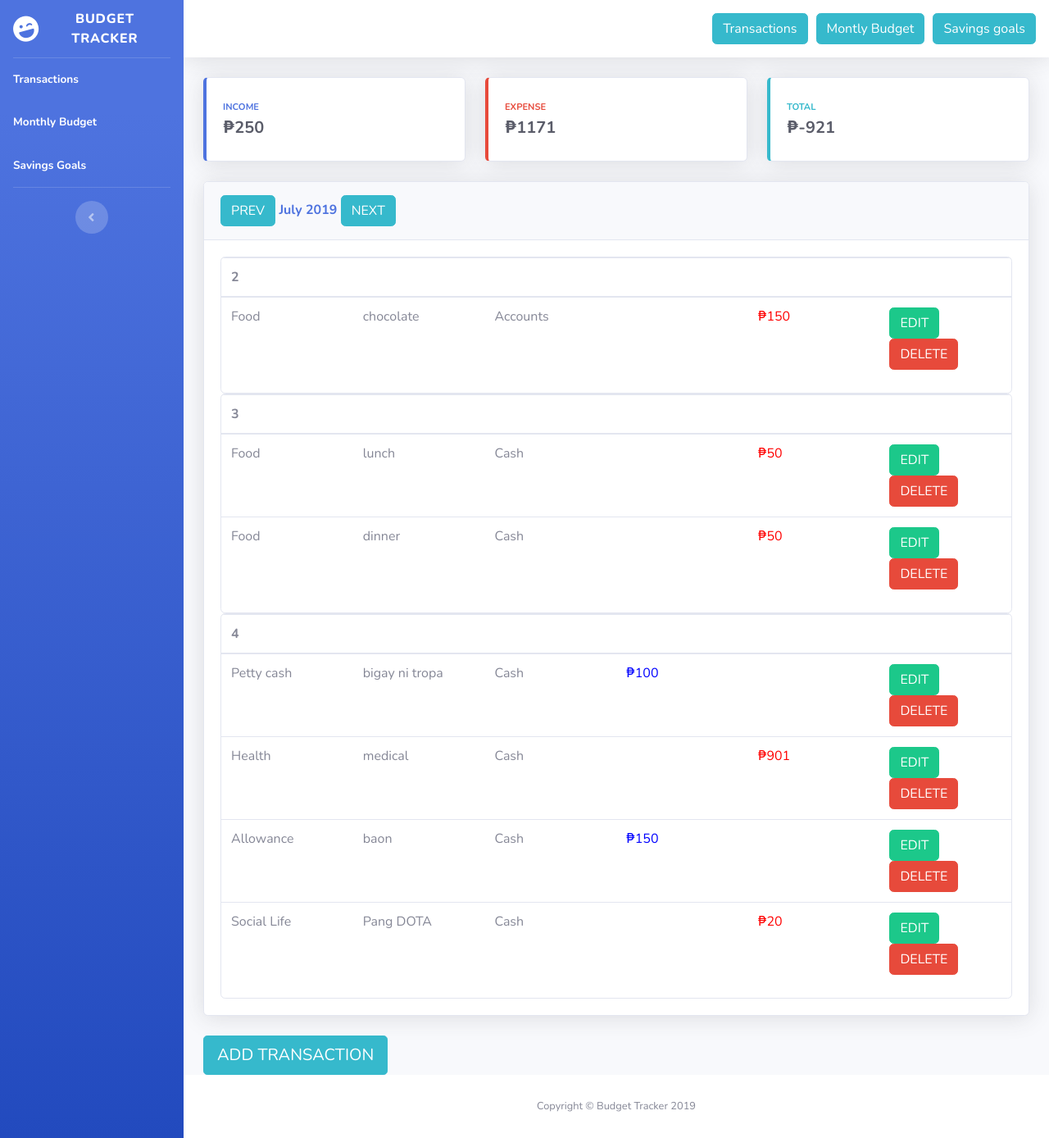
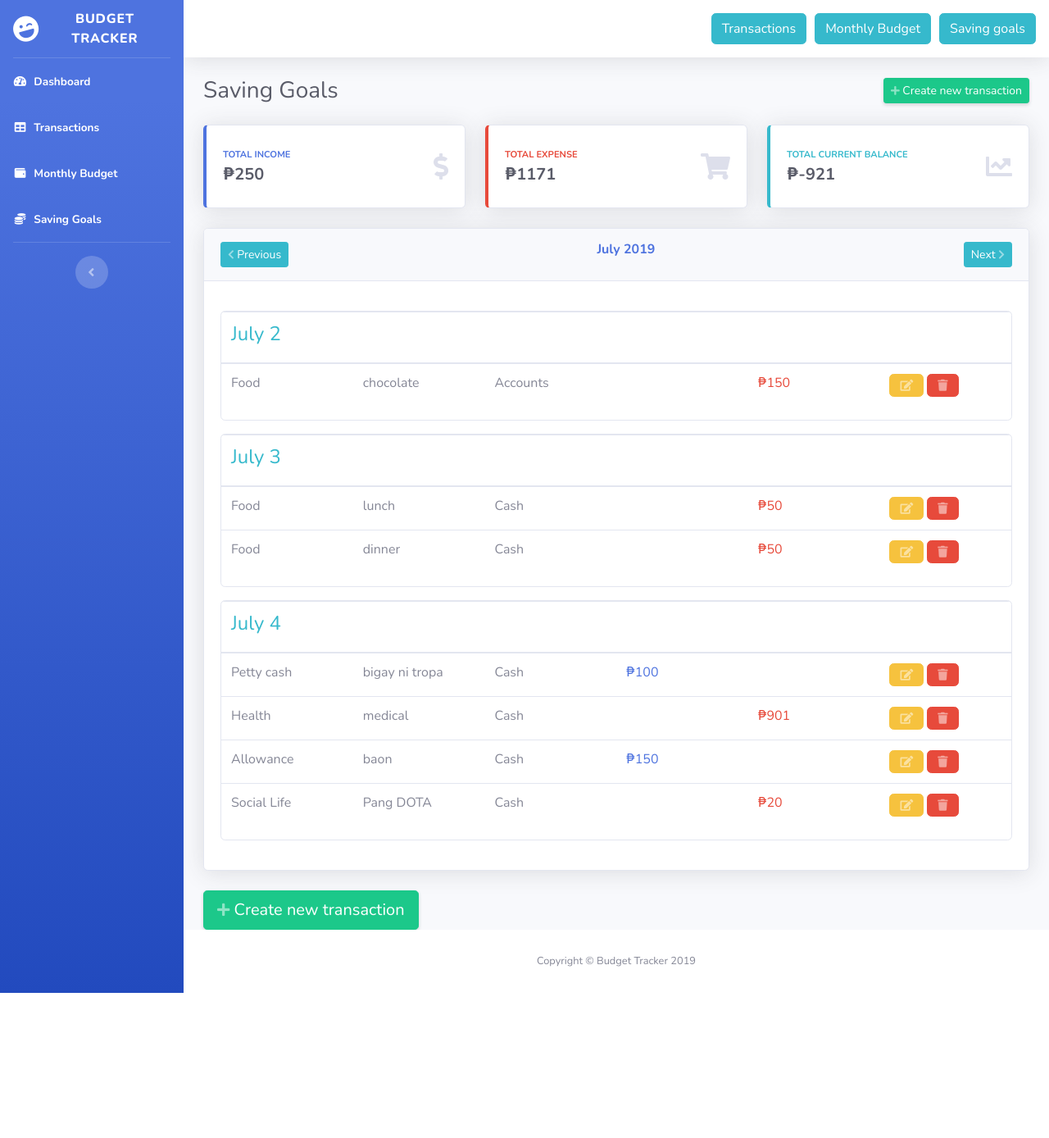
Before and after one commit to 201610030/WebbAppProject, a PHP site: page /Transactions.php in a window 1280 px wide. Shown: the whole page at 82% size. After the commit the page ends 1211 px from the top, so only its background shows below. Run offline with PHP 8.4, Linux system fonts and the light colour scheme; data comes from the database, SQL or seed files in the repository.

Commit message:
minor UI/UX changes, SavingsDelete OK, SavingsEdit/Insert WIP

```diff
--- a/Transactions.php
+++ b/Transactions.php
@@ -101,6 +101,13 @@ $total = $totalIncome - $totalExpense;
 <!-- Begin Page Content -->
 <div class="container-fluid">
 
+    <div class="d-sm-flex align-items-center justify-content-between mb-4">
+        <h1 class="h3 mb-0 text-gray-800">Saving Goals</h1>
+        <button type="button" class="d-none d-sm-inline-block btn btn-sm btn-success shadow-sm" data-toggle="modal" data-target="#myModal">
+         <i class="fas fa-plus fa-sm text-white-50"></i> Create new transaction</button>
+
+    </div>
+
     <!-- Page Heading -->
 
     <div class="row">
@@ -111,8 +118,11 @@ $total = $totalIncome - $totalExpense;
                 <div class="card-body">
                     <div class="row no-gutters align-items-center">
                         <div class="col mr-2">
-                            <div class="text-xs font-weight-bold text-primary text-uppercase mb-1">Income</div>
+                            <div class="text-xs font-weight-bold text-primary text-uppercase mb-1">Total Income</div>
                             <div class="h5 mb-0 font-weight-bold text-gray-800">₱<?= $totalIncome ?></div>
+                        </div>
+                        <div class="col-auto">
+                            <i class="fas fa-dollar-sign fa-2x text-gray-300"></i>
                         </div>
                     </div>
                 </div>
@@ -125,8 +135,11 @@ $total = $totalIncome - $totalExpense;
                 <div class="card-body">
                     <div class="row no-gutters align-items-center">
                         <div class="col mr-2">
-                            <div class="text-xs font-weight-bold text-danger text-uppercase mb-1">Expense</div>
+                            <div class="text-xs font-weight-bold text-danger text-uppercase mb-1">Total Expense</div>
                             <div class="h5 mb-0 font-weight-bold text-gray-800">₱<?= $totalExpense ?></div>
+                        </div>
+                        <div class="col-auto">
+                            <i class="fas fa-shopping-cart fa-2x text-gray-300"></i>
                         </div>
                     </div>
                 </div>
@@ -139,8 +152,11 @@ $total = $totalIncome - $totalExpense;
                 <div class="card-body">
                     <div class="row no-gutters align-items-center">
                         <div class="col mr-2">
-                            <div class="text-xs font-weight-bold text-info text-uppercase mb-1">Total</div>
+                            <div class="text-xs font-weight-bold text-info text-uppercase mb-1">Total Current Balance</div>
                             <div class="h5 mb-0 font-weight-bold text-gray-800">₱<?= $total ?></div>
+                        </div>
+                        <div class="col-auto">
+                            <i class="fas fa-chart-line fa-2x text-gray-300"></i>
                         </div>
                     </div>
                 </div>
@@ -150,19 +166,22 @@ $total = $totalIncome - $totalExpense;
 
     <!-- DataTales Example -->
     <div class="card shadow mb-4">
-        <div class="card-header py-3">
+        <div class="card-header py-3 ">
 
-            <h6 class="m-0 font-weight-bold text-primary">
-                <a href="Transactions.php?month=<?= $month ?>&year=<?= $year ?>&action=prev" class="btn btn-info">PREV</a>
+            <h6 class="m-0 font-weight-bold text-primary d-flex justify-content-between">
+                <a href="Transactions.php?month=<?= $month ?>&year=<?= $year ?>&action=prev" class="btn btn-sm btn-info">
+                    <i class="fas fa-sm fa-chevron-left text-white-50"></i> Previous</a>
 
                 <?= $month . ' ' . $year ?>
 
-                <a href="Transactions.php?month=<?= $month ?>&year=<?= $year ?>&action=next" class="btn btn-info">NEXT</a>
+                <a href="Transactions.php?month=<?= $month ?>&year=<?= $year ?>&action=next" class="btn btn-sm btn-info">
+                    Next <i class="fas fa-chevron-right fa-sm text-white-50"></i></a>
             </h6>
         </div>
         <div class="card-body">
             <?php
-            $query = $db->query("SELECT * FROM transactions WHERE accounts_id = " . $accounts_id . " AND month = " . date("n", strtotime($month)) . " AND year = " . $year . " ORDER BY day ASC;") or die($db->error);
+            $query = $db->query("SELECT * FROM transactions WHERE accounts_id = " . $accounts_id . " "
+                    . "AND month = " . date("n", strtotime($month)) . " AND year = " . $year . " ORDER BY day ASC;") or die($db->error);
 
             $ctr = 0;
 
@@ -193,11 +212,11 @@ $total = $totalIncome - $totalExpense;
                     $day = $row['day'];
                     ?>
 
-                    <div class="card table-responsive">
+                    <div class="card table-responsive my-3">
                         <table class = "table" width="100%" cellspacing="0">
                             <thead>
                                 <tr>
-                                    <th width='16.67%'><?= $day ?></th>
+                                    <th width='16.67%'><h4 class="text-info"><?= $month . ' ' . $day ?></h2></th>
                                     <th width='16.67%'></th>
                                     <th width='16.67%'></th>
                                     <th width='16.67%'></th>
@@ -222,7 +241,7 @@ $total = $totalIncome - $totalExpense;
                                     if ($row['transaction_type'] == 'Income') {
                                         $edit_type = 'editIncomeBtn';
                                         ?>
-                                        <td width="14%" style="color:blue">
+                                        <td width="14%" class="text-primary">
                                             ₱<?= $row['amount'] ?>
                                         </td>
                                         <td>
@@ -233,14 +252,15 @@ $total = $totalIncome - $totalExpense;
                                         ?>
                                         <td>
                                         </td>
-                                        <td width="14%" style="color:red">
+                                        <td width="14%" class="text-danger">
                                             ₱<?= $row['amount'] ?>
                                         </td>
                                         <?php
                                     }
                                     ?>
                                     <td>
-                                        <button type="button" class="btn btn-success" data-toggle="modal" data-target="#<?= $modalName ?>">EDIT</button>
+                                        <button type="button" class="btn btn-warning" data-toggle="modal" data-target="#<?= $modalName ?>">
+                                            <i class="fas fa-edit fa-sm text-white-50"></i></button>
                                         <div class="modal fade" id="<?= $modalName ?>" role="dialog">
                                             <div class="modal-dialog">
                                                 <!-- Modal content-->
@@ -307,7 +327,7 @@ $total = $totalIncome - $totalExpense;
                                                             </br>
                                                             </br>
 
-                                                            <input class="btn btn-success" type="submit" name="<?= $edit_type ?>" value="Save"/>
+                                                            <input class="btn btn-primary" type="submit" name="<?= $edit_type ?>" value="Save"/>
                                                         </form>
                                                     </div>
                                                     <div class="modal-footer">
@@ -318,7 +338,9 @@ $total = $totalIncome - $totalExpense;
                                             </div>
                                         </div>
 
-                                        <a href="TransactionDelete.php?trans_id=<?= $row['transaction_id'] ?>" class="btn btn-danger">DELETE</a>
+                                        <a onclick='javascript:return confirm("Are you sure you want to delete?");'
+                                            href="TransactionDelete.php?trans_id=<?= $row['transaction_id'] ?>" class="btn btn-danger">
+                                        <i class="fas fa-trash fa-sm text-white-50"></i></a>
                                     </td>
                                 </tr>
 
@@ -340,7 +362,7 @@ $total = $totalIncome - $totalExpense;
                                     if ($row['transaction_type'] == 'Income') {
                                         $edit_type = 'editIncomeBtn';
                                         ?>
-                                        <td width="14%" style="color:blue">
+                                        <td width="14%" class="text-primary">
                                             ₱<?= $row['amount'] ?>
                                         </td>
                                         <td>
@@ -351,14 +373,15 @@ $total = $totalIncome - $totalExpense;
                                         ?>
                                         <td>
                                         </td>
-                                        <td width="14%" style="color:red">
+                                        <td width="14%" class="text-danger">
                                             ₱<?= $row['amount'] ?>
                                         </td>
                                         <?php
                                     }
                                     ?>
                                     <td>
-                                        <button type="button" class="btn btn-success" data-toggle="modal" data-target="#<?= $modalName ?>">EDIT</button>
+                                        <button type="button" class="btn btn-warning" data-toggle="modal" data-target="#<?= $modalName ?>">
+                                        <i class="fas fa-edit fa-sm text-white-50"></i></button>
                                         <div class="modal fade" id="<?= $modalName ?>" role="dialog">
                                             <div class="modal-dialog">
                                                 <!-- Modal content-->
@@ -425,7 +448,7 @@ $total = $totalIncome - $totalExpense;
                                                             </br>
                                                             </br>
 
-                                                            <input class="btn btn-success" type="submit" name="<?= $edit_type ?>" value="Save"/>
+                                                            <input class="btn btn-primary" type="submit" name="<?= $edit_type ?>" value="Save"/>
                                                         </form>
                                                     </div>
                                                     <div class="modal-footer">
@@ -436,7 +459,9 @@ $total = $totalIncome - $totalExpense;
                                             </div>
                                         </div>
 
-                                        <a href="TransactionDelete.php?trans_id=<?= $row['transaction_id'] ?>" class="btn btn-danger">DELETE</a>
+                                        <a onclick='javascript:return confirm("Are you sure you want to delete?");'
+                                            href="TransactionDelete.php?trans_id=<?= $row['transaction_id'] ?>" class="btn btn-danger">
+                                        <i class="fas fa-trash fa-sm text-white-50"></i></a>
                                     </td>
                                 </tr>
 
@@ -446,11 +471,11 @@ $total = $totalIncome - $totalExpense;
                         </table>
                     </div>
 
-                    <div class="card table-responsive">
+                    <div class="card table-responsive my-3">
                         <table class = "table" width="100%" cellspacing="0">
                             <thead>
                                 <tr>
-                                    <th width='16.67%'><?= $day ?></th>
+                                    <th width='16.67%'><h4 class="text-info"><?= $month . ' ' . $day ?></h4></th>
                                     <th width='16.67%'></th>
                                     <th width='16.67%'></th>
                                     <th width='16.67%'></th>
@@ -475,7 +500,7 @@ $total = $totalIncome - $totalExpense;
                                     if ($row['transaction_type'] == 'Income') {
                                         $edit_type = 'editIncomeBtn';
                                         ?>
-                                        <td width="14%" style="color:blue">
+                                        <td width="14%" class="text-primary">
                                             ₱<?= $row['amount'] ?>
                                         </td>
                                         <td>
@@ -486,14 +511,15 @@ $total = $totalIncome - $totalExpense;
                                         ?>
                                         <td>
                                         </td>
-                                        <td width="14%" style="color:red">
+                                        <td width="14%" class="text-danger">
                                             ₱<?= $row['amount'] ?>
                                         </td>
                                         <?php
                                     }
                                     ?>
                                     <td>
-                                        <button type="button" class="btn btn-success" data-toggle="modal" data-target="#<?= $modalName ?>">EDIT</button>
+                                        <button type="button" class="btn btn-warning" data-toggle="modal" data-target="#<?= $modalName ?>">
+                                        <i class="fas fa-edit fa-sm text-white-50"></i></button>
                                         <div class="modal fade" id="<?= $modalName ?>" role="dialog">
                                             <div class="modal-dialog">
                                                 <!-- Modal content-->
@@ -560,7 +586,7 @@ $total = $totalIncome - $totalExpense;
                                                             </br>
                                                             </br>
 
-                                                            <input class="btn btn-success" type="submit" name="<?= $edit_type ?>" value="Save"/>
+                                                            <input class="btn btn-primary" type="submit" name="<?= $edit_type ?>" value="Save"/>
                                                         </form>
                                                     </div>
                                                     <div class="modal-footer">
@@ -571,7 +597,9 @@ $total = $totalIncome - $totalExpense;
                                             </div>
                                         </div>
 
-                                        <a href="TransactionDelete.php?trans_id=<?= $row['transaction_id'] ?>" class="btn btn-danger">DELETE</a>
+                                        <a onclick='javascript:return confirm("Are you sure you want to delete?");'
+                                            href="TransactionDelete.php?trans_id=<?= $row['transaction_id'] ?>" class="btn btn-danger">
+                                        <i class="fas fa-trash fa-sm text-white-50"></i></a>
                                     </td>
                                 </tr>
 
@@ -594,7 +622,8 @@ $total = $totalIncome - $totalExpense;
 
     <!-- Start of data input -->
 
-    <button type="button" class="btn btn-info btn-lg" data-toggle="modal" data-target="#myModal">ADD TRANSACTION</button>
+    <button type="button" class="d-none d-sm-inline-block btn btn-lg btn-success shadow-sm" data-toggle="modal" data-target="#myModal">
+        <i class="fas fa-plus fa-sm text-white-50"></i> Create new transaction</button>
 
     <!-- Modal -->
     <div class="modal fade" id="myModal" role="dialog">
@@ -668,7 +697,7 @@ $total = $totalIncome - $totalExpense;
                                     </br>
                                     </br>
 
-                                    <input class="btn btn-success" type="submit" name="incomeSubmitBtn" value="Save"/>
+                                    <input class="btn btn-primary" type="submit" name="incomeSubmitBtn" value="Save"/>
                                 </form>
                             </div>
 
@@ -719,7 +748,7 @@ $total = $totalIncome - $totalExpense;
                                     </br>
                                     </br>
 
-                                    <input class="btn btn-success" type="submit" name="expenseSubmitBtn" value="Save"/>
+                                    <input class="btn btn-primary" type="submit" name="expenseSubmitBtn" value="Save"/>
                                 </form>
                             </div>
 
@@ -761,7 +790,7 @@ $total = $totalIncome - $totalExpense;
                                     </br>
                                     </br>
 
-                                    <input class="btn btn-success" type="submit" name="transferSubmitBtn" value="Save"/>
+                                    <input class="btn btn-primary" type="submit" name="transferSubmitBtn" value="Save"/>
                                 </form>
                             </div>
                         </div>
--- a/header.php
+++ b/header.php
@@ -35,7 +35,7 @@
             <ul class="navbar-nav bg-gradient-primary sidebar sidebar-dark accordion" id="accordionSidebar">
 
                 <!-- Sidebar - Brand -->
-                <a class="sidebar-brand d-flex align-items-center justify-content-center" href="index.html">
+                <a class="sidebar-brand d-flex align-items-center justify-content-center" href="#">
                     <div class="sidebar-brand-icon rotate-n-15">
                         <i class="fas fa-laugh-wink"></i>
                     </div>
@@ -47,18 +47,28 @@
 
                 <!-- Nav Item - Tables -->
                 <li class="nav-item active">
-                    <a class="nav-link" href="tables.html">
+                    <a class="nav-link" href="Dashboard.php">
+                        <i class="fas fa-fw fa-tachometer-alt"></i>
+                        <span>Dashboard</span>
+                    </a>
+                </li>
+
+                <li class="nav-item active">
+                    <a class="nav-link" href="Transactions.php">
+                        <i class="fas fa-fw fa-table"></i>
                         <span>Transactions</span></a>
                 </li>
 
                 <li class="nav-item active">
-                    <a class="nav-link" href="tables.html">
+                    <a class="nav-link" href="#">
+                        <i class="fas fa-fw fa-wallet"></i>
                         <span>Monthly Budget</span></a>
                 </li>
 
                 <li class="nav-item active">
-                    <a class="nav-link" href="tables.html">
-                        <span>Savings Goals</span></a>
+                    <a class="nav-link" href="SavingGoals.php">
+                        <i class="fas fa-fw fa-coins"></i>
+                        <span>Saving Goals</span></a>
                 </li>
 
                 <!-- Divider -->
@@ -91,20 +101,20 @@
 
                             <!-- Nav Item - User Information -->
                             <li class="nav-item" style="padding-left: 10px">
-                                <a href="#" class="btn btn-info">
+                                <a href="Transactions.php" class="btn btn-info">
                                     <span>Transactions</span>
                                 </a>
                             </li>
 
                             <li class="nav-item" style="padding-left: 10px">
-                                <a href="#" class="btn btn-info">
-                                    <span>Montly Budget</span>
+                                <a href="" class="btn btn-info">
+                                    <span>Monthly Budget</span>
                                 </a>
                             </li>
 
                             <li class="nav-item" style="padding-left: 10px">
-                                <a href="#" class="btn btn-info">
-                                    <span>Savings goals</span>
+                                <a href="SavingGoals.php" class="btn btn-info">
+                                    <span>Saving goals</span>
                                 </a>
                             </li>
 
```
Also changed, not shown: SavingGoals.php (+87 -24 lines), SavingsDelete.php (added, +8 -0 lines), SavingsEdit.php (added, +19 -0 lines), SavingsInsert.php (added, +45 -0 lines).
